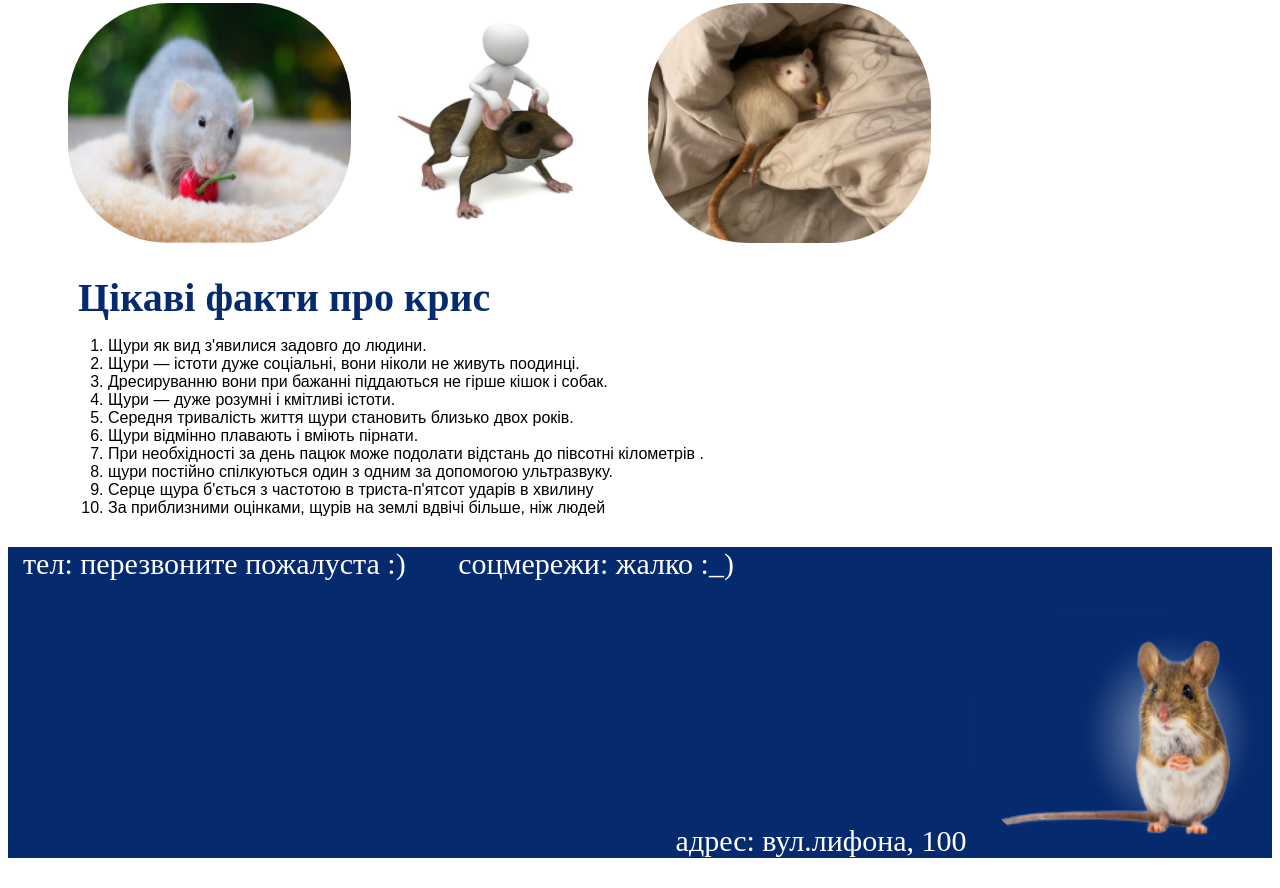
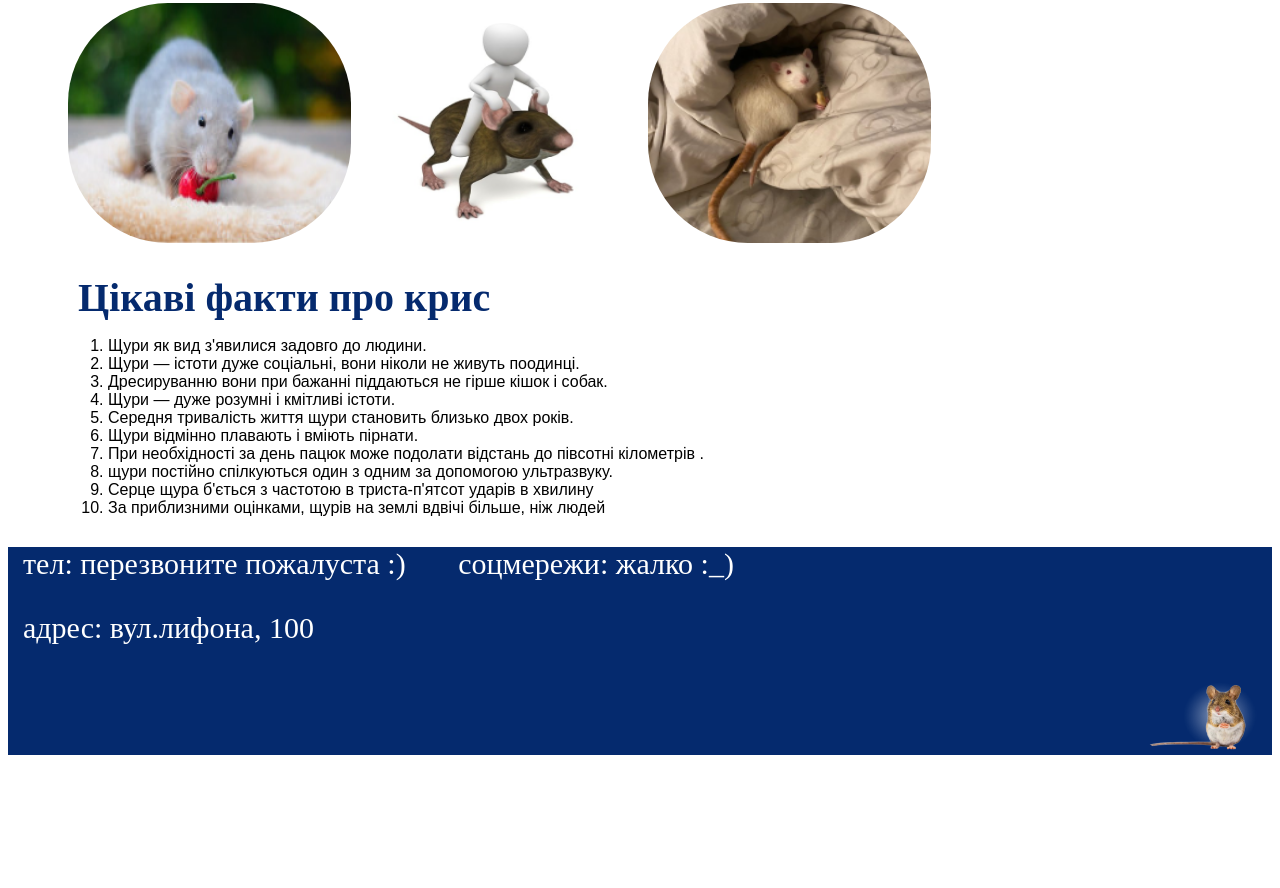
Before and after one commit to LogikaLena1/Rat, a plain HTML site: page index.html in a window 1280 px wide. Shown: the part 513-1401 px from the top of the page. After the commit the page ends 1298 px from the top, so only its background shows below. Drawn offline with Linux system fonts and the light colour scheme.

Commit message:
Update index.html

```diff
--- a/index.html
+++ b/index.html
@@ -35,7 +35,7 @@
         </main>
 <footer>
 <p>тел: перезвоните пожалуста :) &nbsp;  &nbsp;  &nbsp; соцмережи: жалко :_)</p>
-<p style="text-align:right">адрес: вул.лифона, 100 <img src="4.png"/>
+<p>адрес: вул.лифона, 100 <p style="text-align:right"> <img class="pic" src="4.png"/> </p>
  </p>
         </footer>
         </body>
```
